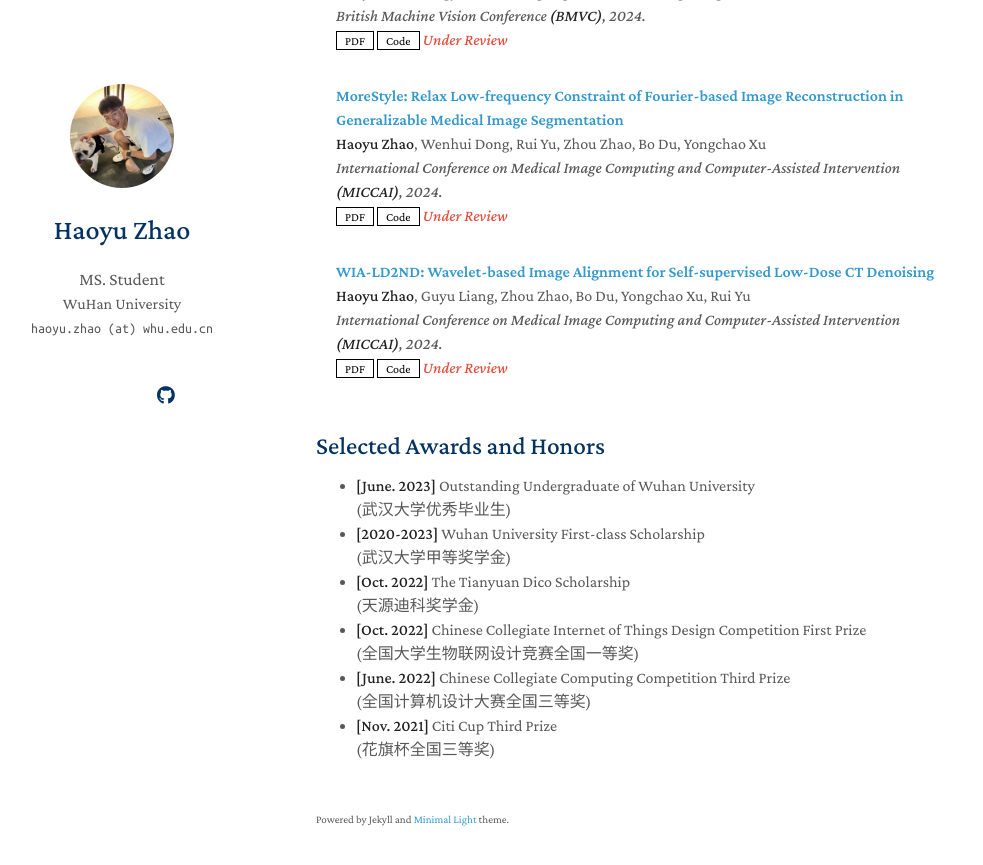
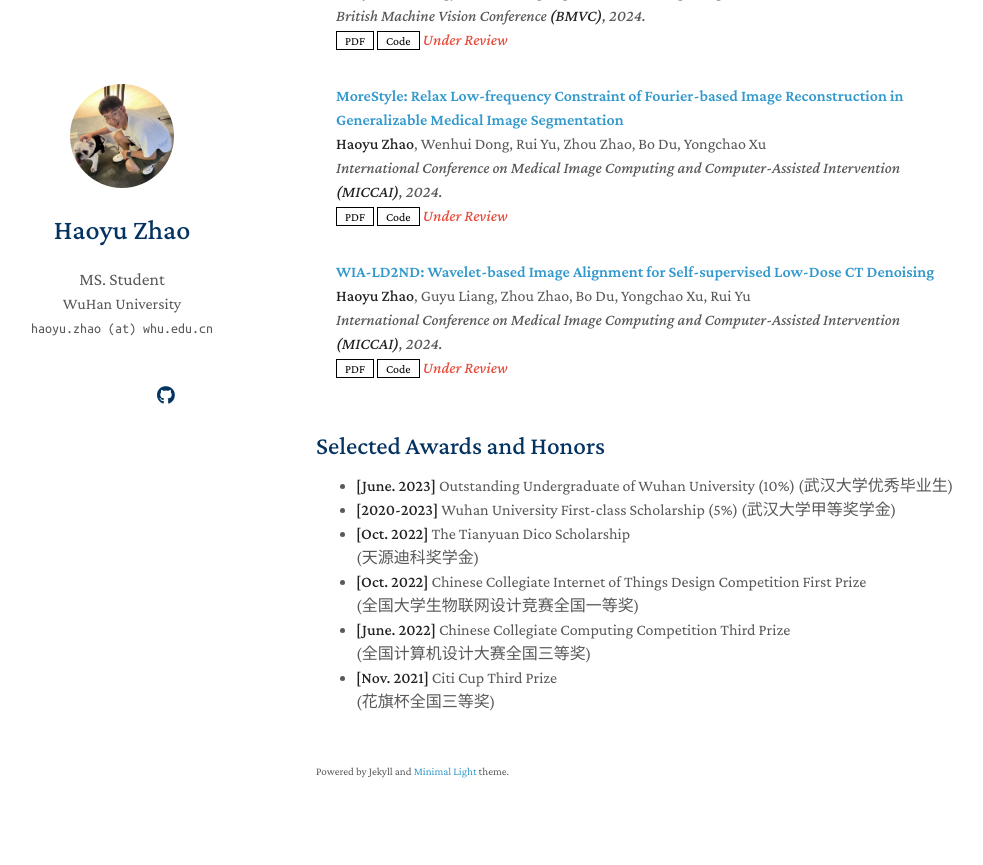
Before and after one commit to zhaohaoyu376/zhaohaoyu376.github.io, a Jekyll site: the page built from index.md, in a window 1280 px wide and 900 px high, scrolled down 711 px. Shown: the top 865 px of the window, without its empty margins (154-1137 px from the left). Built offline with Jekyll 4.4.1, drawn with Linux system fonts in a browser that asks for light colours; nearby versions of some CDN libraries; a style sheet for code colours, icons or effects is not loaded; our own code applies the rules of GitHub Pages for plain Markdown files.

Commit message:
Update index.md

```diff
--- a/index.md
+++ b/index.md
@@ -20,9 +20,9 @@
 {% include_relative _includes/publications.md %}
 
 ## Selected Awards and Honors
-- **[June. 2023]** Outstanding Undergraduate of Wuhan University
+- **[June. 2023]** Outstanding Undergraduate of Wuhan University (10%)
     (武汉大学优秀毕业生)
-- **[2020-2023]** Wuhan University First-class Scholarship
+- **[2020-2023]** Wuhan University First-class Scholarship (5%)
      (武汉大学甲等奖学金)
 - **[Oct. 2022]** The Tianyuan Dico Scholarship
     (天源迪科奖学金)
```
